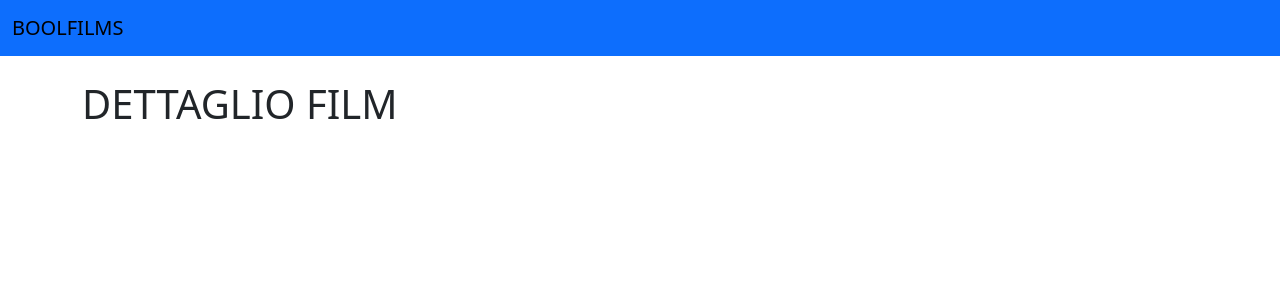
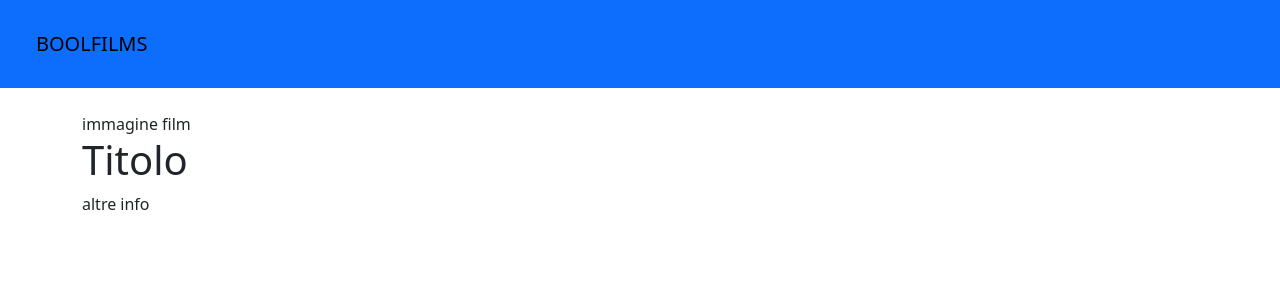
Before and after one commit to GaetanoNicotra/webapp-react, a React (Vite) app: page /films/1 in a window 1280 px wide. Shown: the top 300 px of the page. Built offline with nearby package versions, Linux system fonts and the light colour scheme.

Commit message:
[UPD] creazione della pagina del dettaglio film

```diff
--- a/components/Header.jsx
+++ b/components/Header.jsx
@@ -2,7 +2,7 @@ import React from 'react'
 import { Link } from 'react-router-dom'
 const Header = () => {
     return (
-        <nav className="navbar bg-primary mb-4">
+        <nav className="navbar bg-primary mb-4 p-4">
             <div className="container-fluid">
                 <Link className="navbar-brand" to="/" > BOOLFILMS</Link>
             </div>
--- /dev/null
+++ b/pages/FilmPage.jsx
@@ -0,0 +1,17 @@
+import React from 'react'
+
+const FilmPage = () => {
+    return (
+        <div className='row'>
+            <div className="col-12">
+                immagine film
+            </div>
+            <div className="col-12">
+                <h1>Titolo</h1>
+                <p>altre info</p>
+            </div>
+        </div>
+    )
+}
+
+export default FilmPage
--- a/src/App.jsx
+++ b/src/App.jsx
@@ -1,6 +1,7 @@
 import DefaultLayouts from '../layouts/DefaultLayouts'
 import { BrowserRouter, Routes, Route } from 'react-router-dom'
 import HomePage from '../pages/HomePage'
+import FilmPage from '../pages/FilmPage'
 
 function App() {
   return (
@@ -9,7 +10,7 @@ function App() {
         <Routes>
           <Route element={<DefaultLayouts />}>
             <Route index element={<HomePage />}></Route>
-            <Route path="/films/:id" element={<h1>DETTAGLIO FILM</h1>}></Route>
+            <Route path="/films/:id" element={<FilmPage />}></Route>
           </Route>
         </Routes>
       </BrowserRouter>
```
